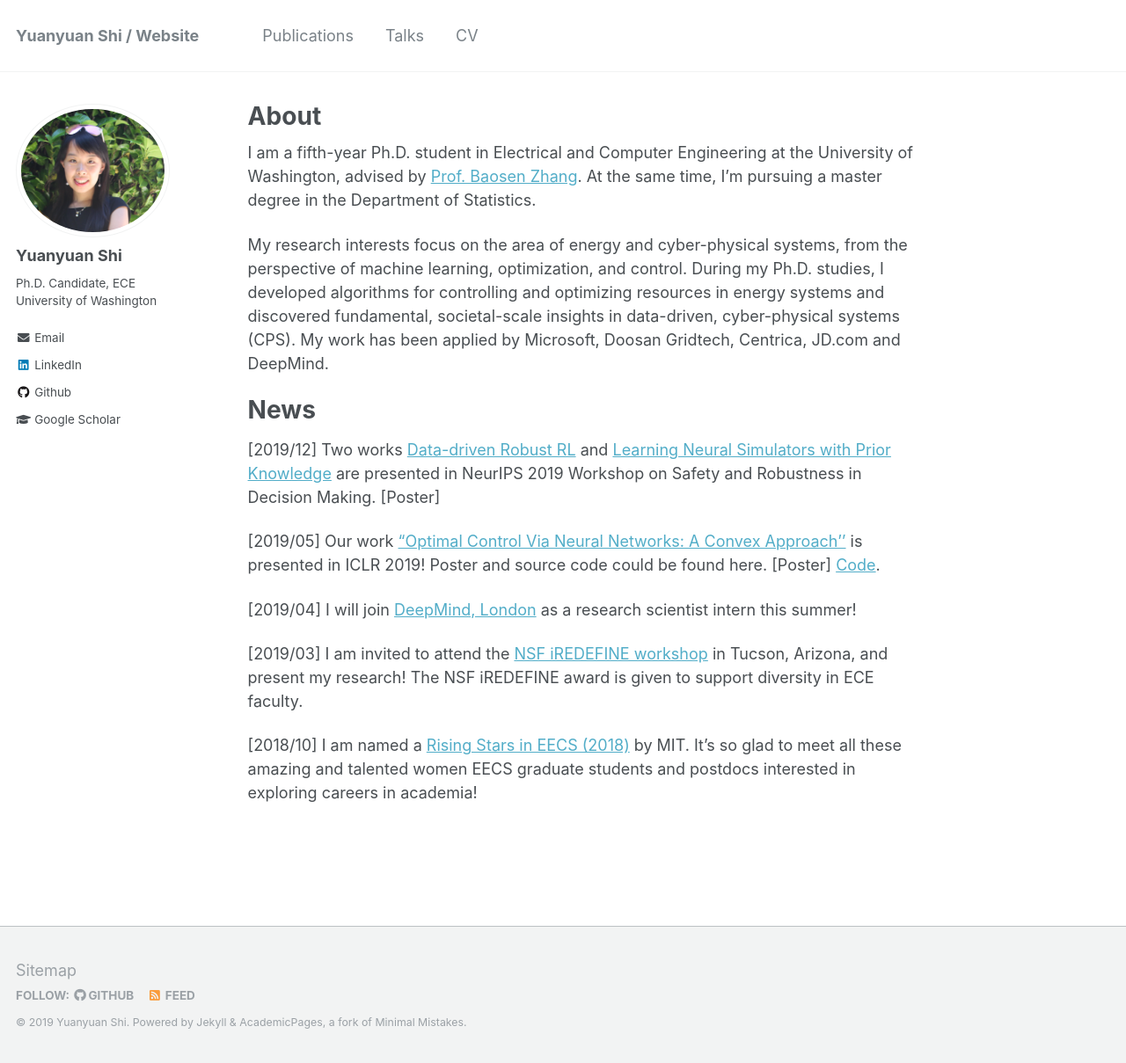
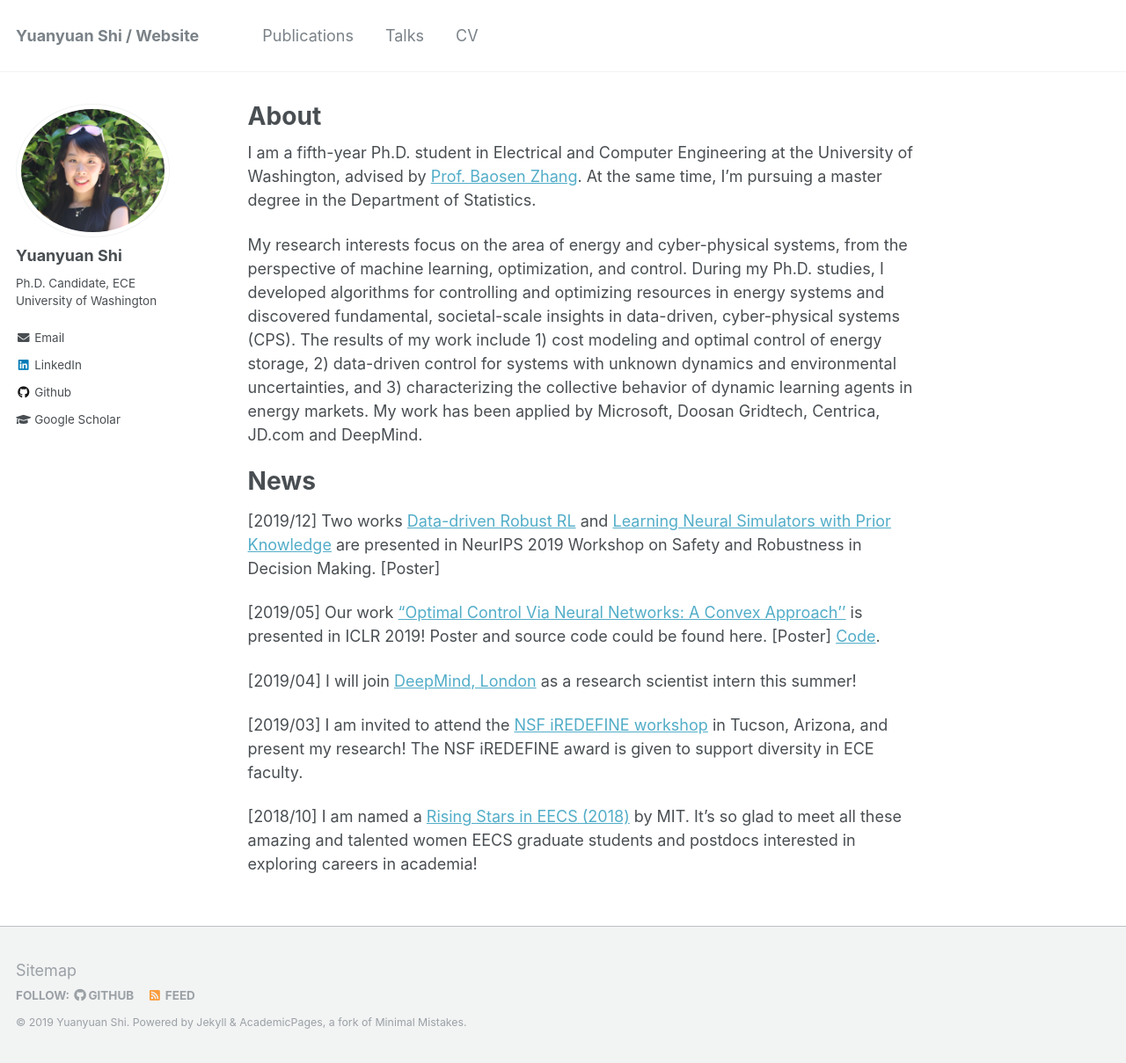
Before and after one commit to Yuanyuan-Shi/website, a Jekyll site: the page built from _pages/about.md, in a window 1280 px wide and 1209 px high. Shown: the whole window at 88% size. Built offline with Jekyll 4.4.1, drawn with Linux system fonts in a browser that asks for light colours.

Commit message:
change about me

```diff
--- a/_pages/about.md
+++ b/_pages/about.md
@@ -10,7 +10,7 @@ redirect_from:
 
 I am a fifth-year Ph.D. student in Electrical and Computer Engineering at the University of Washington, advised by [Prof. Baosen Zhang](https://zhangbaosen.github.io/). At the same time, I'm pursuing a master degree in the Department of Statistics.
 
-My research interests focus on the area of energy and cyber-physical systems, from the perspective of machine learning, optimization, and control. During my Ph.D. studies, I developed algorithms for controlling and optimizing resources in energy systems and discovered fundamental, societal-scale insights in data-driven, cyber-physical systems (CPS). My work has been applied by Microsoft, Doosan Gridtech, Centrica, JD.com and DeepMind.
+My research interests focus on the area of energy and cyber-physical systems, from the perspective of machine learning, optimization, and control. During my Ph.D. studies, I developed algorithms for controlling and optimizing resources in energy systems and discovered fundamental, societal-scale insights in data-driven, cyber-physical systems (CPS). The results of my work include 1) cost modeling and optimal control of energy storage, 2) data-driven control for systems with unknown dynamics and environmental uncertainties, and 3) characterizing the collective behavior of dynamic learning agents in energy markets. My work has been applied by Microsoft, Doosan Gridtech, Centrica, JD.com and DeepMind.
 
 News
 ======
```
